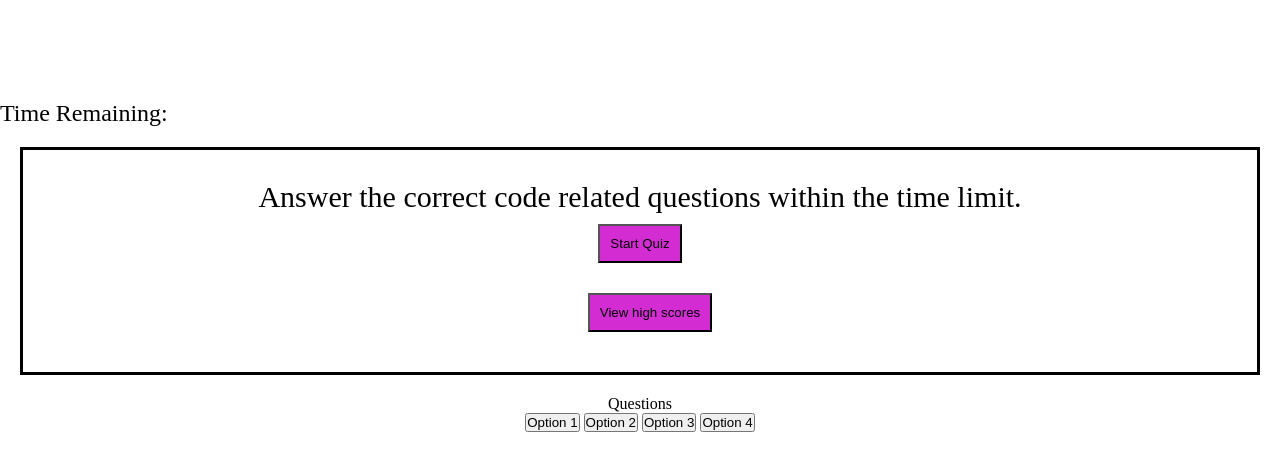
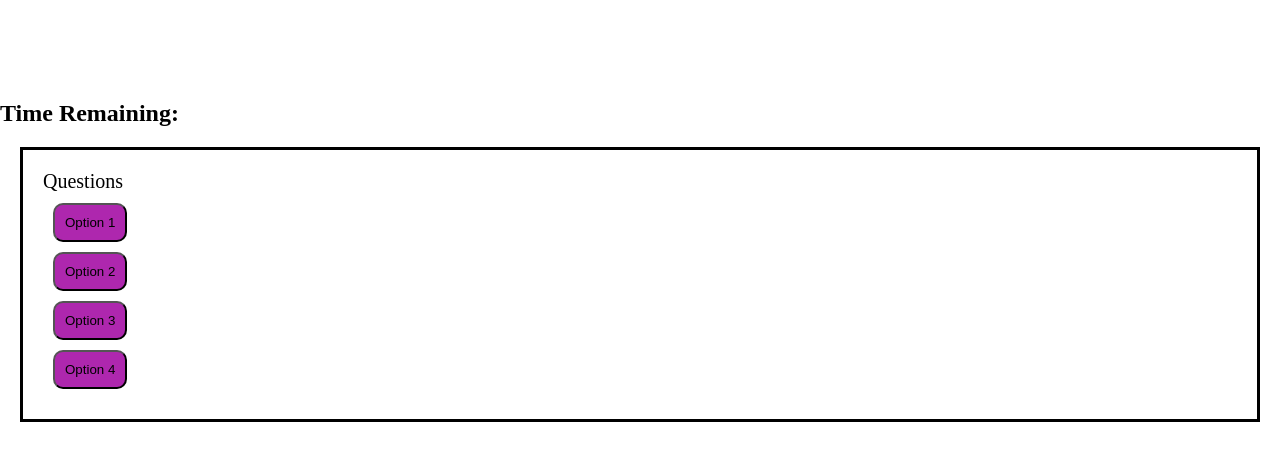
Before and after one commit to mayuranswee23/WebDevCodingQuiz, a plain HTML site: page index.html in a window 1280 px wide. Both pictures are taken after a click on the button "Start Quiz". Drawn offline with Linux system fonts and the light colour scheme.

Commit message:
move to qs after clicking start

```diff
--- a/assets/css/style.css
+++ b/assets/css/style.css
@@ -22,6 +22,7 @@ body {
     color: #000000;
     padding: 10px;
     background-color: rgb(210, 44, 210);
+    border-radius: 10px;
 }
 
 #startButton:hover{
@@ -29,14 +30,19 @@ body {
 }
 
 #scores{
+    display: flex;
+    justify-content: center;
     margin-top: 20px;
     margin-left: 20px;
     background-color:rgb(210, 44, 210);
     padding: 10px;
+    border-radius: 10px;
+
 }
 
 #scores:hover{
     opacity: 80%;
+    cursor: pointer;
 }
 
 #time{
@@ -45,7 +51,7 @@ body {
     margin-right: 10px;
 }
 
-#startpage {
+#startingPage {
     margin: 20px;
     padding: 30px;
     border: solid 3px;
@@ -60,9 +66,32 @@ body {
     text-align: center;
 }
 
-#quizQuestions {
+#quizBox {
     display: flex;
     justify-content: center;
     align-items: center;
     flex-direction: column;
+    border: solid 3px;
+    padding: 20px;
+    margin: 20px;
 }
+
+#a, #b, #c, #d{
+    color: #000000;
+    background-color: rgb(174, 39, 174);
+    padding: 10px;
+    margin: 10px;
+    display: flex;
+    flex-direction: column;
+    justify-content: center;
+    align-items: center;
+    border-radius: 10px;
+}
+
+#questionTitle{
+    font-size: 20px;
+}
+
+.hide {
+    display: none;
+}
--- a/assets/js/script.js
+++ b/assets/js/script.js
@@ -1,11 +1,11 @@
 
 //Start Quiz button
 var startButton = document.getElementById ("startButton");
-startButton.addEventListener ('click', startGame);
 
-function startGame(){
+var startQuiz = document.getElementById ("quizBox");
 
-}
+
+
 
 
 //Quiz Questions
@@ -31,3 +31,25 @@ var quizQuestions = [
     answer: "4"
 },
 ];
+
+function startGame(){
+
+    var start = document.getElementById ("startingPage");
+    start.style.display = ("none");
+    nextQuestion();
+}
+
+function nextQuestion(){
+
+var removeBarrier = document.getElementById("remove");
+removeBarrier.classList.remove('hide')
+startQuiz.style.display = ("block");
+
+
+}
+
+function selectAnswer (){
+
+}
+
+startButton.addEventListener ('click', startGame);
--- a/index.html
+++ b/index.html
@@ -10,8 +10,8 @@
 <body>
 
 
-    <div id="time">Time Remaining: </div>
-
+    <div id="time"><h4> Time Remaining: </h4> </div>
+<div id="startingPage">
 <div id="startpage">
     <div id="quizcontainer">
         <p>Answer the correct code related questions within the time limit.</p>
@@ -21,16 +21,19 @@
         <button id="scores">View high scores</button>
     </div>
 </div>
+</div>
 
-<div id="quizQuestions">
-    <div id="question">Questions</div>
-    <div id="questionButtons">
+<div class= "hide" id="remove">
+<div  id="quizBox">
+    <div id="questionTitle">Questions</div>
+    <div id="questionButtons" >
         <button id="a">Option 1</button>
         <button id="b">Option 2</button>
         <button id="c">Option 3</button>
         <button id="d">Option 4</button>
     </div>
 </div>
+</div>
 
 <script src="assets/js/script.js"></script>
 </body>
```
